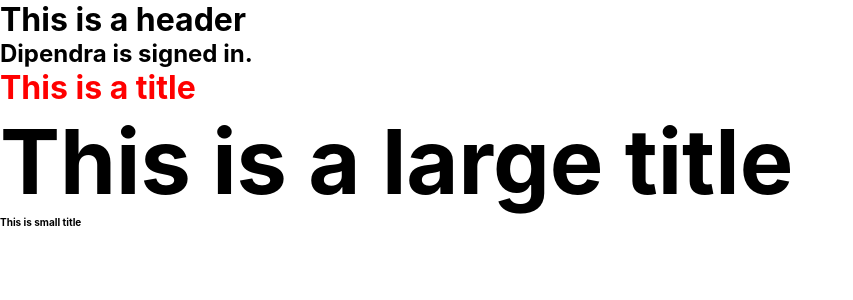
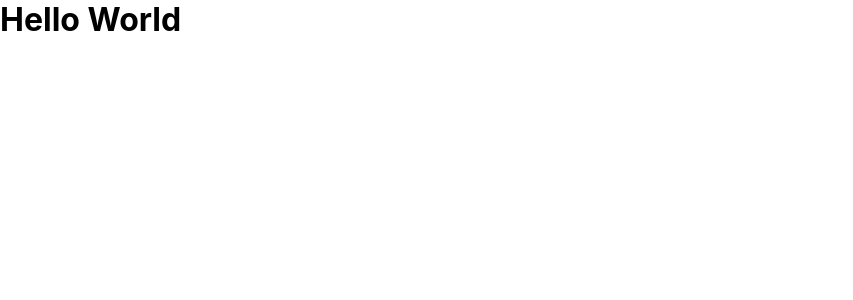
Before and after one commit to dealbisac/reactbasics101, a React (Create React App) app: page / in a window 1280 px wide. Shown: the top 300 px of the page, without its empty margins (0-853 px from the left). Built offline with nearby package versions, Linux system fonts and the light colour scheme; the HTML template or start-up script is replaced by a standard one.

Commit message:
class based component

```diff
--- a/src/App.js
+++ b/src/App.js
@@ -1,18 +1,14 @@
-import './App.css';
-import Header from './Header';
+import React, { Component } from 'react';
 
-//BEM - Block Element Modifier
-
-function App() {
-
-  return (
-    <div className="app">
-      <Header />
-      <h1 className="app__title">This is a title</h1>
-      <h1 className="app__title--large">This is a large title</h1>
-      <h1 className="app__title--small">This is small title</h1>
-    </div>
-  );
+//Class Based Component
+class App extends Component {
+  render() {
+    return (
+      <div className="app">
+        <h1>Hello World</h1>
+      </div>
+    )
+  }
 }
 
 export default App;
```
